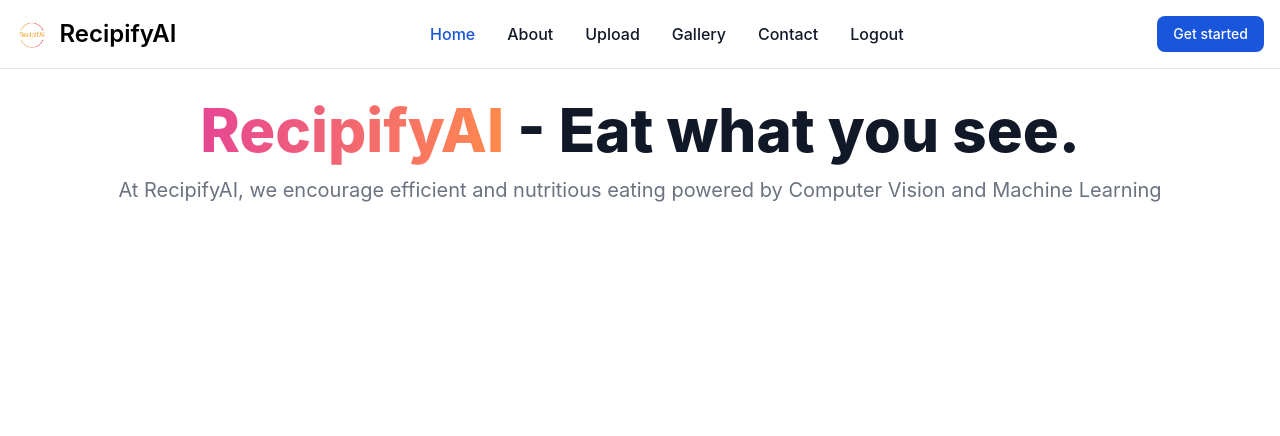
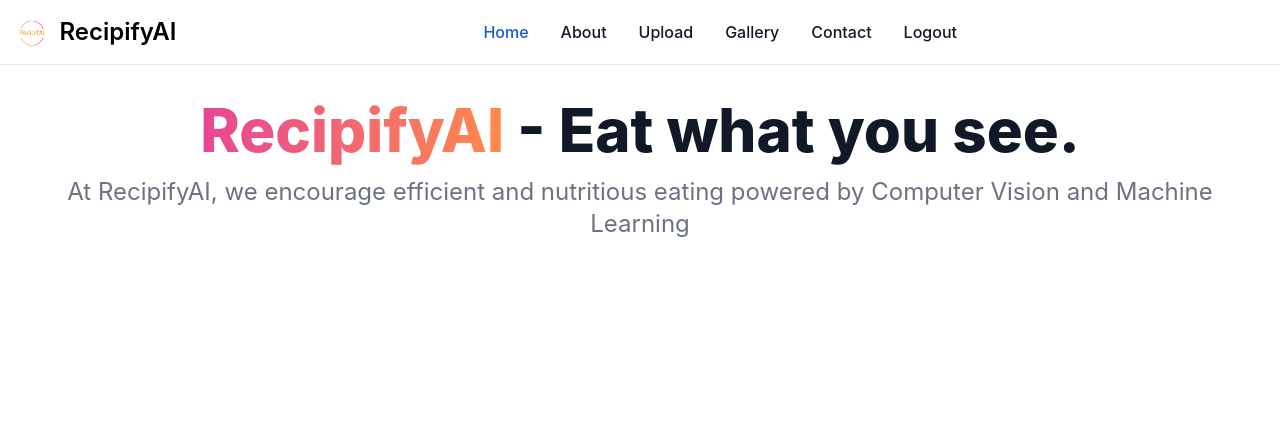
Before and after one commit to vxshxk/recipify, a Django app: page / in a window 1280 px wide. Shown: the top 436 px of the page. After the commit the page ends 237 px from the top, so only its background shows below. Run offline with Django 4.2, Linux system fonts and the light colour scheme; the visitor is signed in with stand-in values (Sample User, id 1); some libraries are stand-ins or nearby versions.

Commit message:
styling of index.html

```diff
--- a/recipify/recipify/templates/index.html
+++ b/recipify/recipify/templates/index.html
@@ -21,12 +21,15 @@
                     <span class="self-center text-2xl font-semibold whitespace-nowrap dark:text-white">RecipifyAI</span>
                 </a>
                 <div class="flex md:order-2 space-x-3 md:space-x-0 rtl:space-x-reverse">
-                <a href="{% url 'image_upload' %}"><button type="button" id="get-started-btn" class="text-white bg-blue-700 hover:bg-blue-800 focus:ring-4 focus:outline-none focus:ring-blue-300 font-medium rounded-lg text-sm px-4 py-2 text-center dark:bg-blue-600 dark:hover:bg-blue-700 dark:focus:ring-blue-800">Get started</button></a>
+                    <button id="menu-button" type="button" class="inline-flex items-center p-2 ml-1 text-sm text-gray-500 rounded-lg md:hidden hover:bg-gray-100 focus:outline-none focus:ring-2 focus:ring-gray-200 dark:text-gray-400 dark:hover:bg-gray-700 dark:focus:ring-gray-600">
+                        <span class="sr-only">Open main menu</span>
+                        <svg class="w-6 h-6" aria-hidden="true" fill="currentColor" viewBox="0 0 20 20" xmlns="http://www.w3.org/2000/svg">
+                            <path fill-rule="evenodd" d="M3 5a1 1 0 011-1h12a1 1 0 110 2H4a1 1 0 01-1-1zM3 10a1 1 0 011-1h12a1 1 0 110 2H4a1 1 0 01-1-1zM4 15a1 1 0 100-2h12a1 1 0 100 2H4z" clip-rule="evenodd"></path>
+                        </svg>
                     </button>
                 </div>
                 <div class="items-center justify-between hidden w-full md:flex md:w-auto md:order-1" id="navbar-sticky">
                     <ul class="flex flex-col p-4 md:p-0 mt-4 font-medium border border-gray-100 rounded-lg bg-gray-50 md:space-x-8 rtl:space-x-reverse md:flex-row md:mt-0 md:border-0 md:bg-white dark:bg-gray-800 md:dark:bg-gray-900 dark:border-gray-700">
-
                         <li>
                             <a href="#" class="block py-2 px-3 text-white bg-blue-700 rounded md:bg-transparent md:text-blue-700 md:p-0 md:dark:text-blue-500" aria-current="page">Home</a>
                         </li>
@@ -56,12 +59,53 @@
             </div>
         </nav>
     </div>
-    <div class="heading">
-        <h1 class="mb-4 text-3xl font-extrabold text-gray-900 dark:text-white md:text-5xl lg:text-6xl">
+
+    <!-- Sidebar -->
+
+    <div id="sidebar" class="fixed top-0 left-0 w-64 h-full bg-gray-800 text-white transform -translate-x-full transition-transform duration-300 ease-in-out z-30">
+        <button id="close-sidebar" class="absolute top-4 right-4 text-white">
+            <svg class="w-4 h-4" fill="none" stroke="currentColor" viewBox="0 0 24 24" xmlns="http://www.w3.org/2000/svg">
+                <path stroke-linecap="round" stroke-linejoin="round" stroke-width="2" d="M6 18L18 6M6 6l12 12"></path>
+            </svg>
+        </button>
+        <ul class="flex flex-col p-4 mt-4 space-y-2 font-medium border border-gray-700 rounded-lg bg-gray-800">
+            <li>
+                <a href="#" class="block py-2 px-3 text-white bg-blue-700 rounded md:bg-transparent md:text-blue-700" aria-current="page">Home</a>
+            </li>
+            <li>
+                <a href="#" class="block py-2 px-3 text-white rounded hover:bg-gray-700">About</a>
+            </li>
+            <li>
+                <a href="{% url 'image_upload' %}" class="block py-2 px-3 text-white rounded hover:bg-gray-700">Upload</a>
+            </li>
+            <li>
+                <a href="{% url 'gallery' %}" class="block py-2 px-3 text-white rounded hover:bg-gray-700">Gallery</a>
+            </li>
+            <li>
+                <a href="#" class="block py-2 px-3 text-white rounded hover:bg-gray-700">Contact</a>
+            </li>
+            {% if request.user.is_authenticated %}
+            <li>
+                <a href="{% url 'logout' %}" class="block py-2 px-3 text-white rounded hover:bg-gray-700">Logout</a>
+            </li>
+            {% else %}
+            <li>
+                <a href="{% url 'login' %}" class="block py-2 px-3 text-white rounded hover:bg-gray-700">Login</a>
+            </li>
+            {% endif %}
+        </ul>
+    </div>
+
+    <div class="heading mt-24 text-center px-4">
+        <h1 class="mb-4 text-2xl font-extrabold text-gray-900 dark:text-white sm:text-3xl md:text-4xl lg:text-6xl">
             <span class="text-transparent bg-clip-text bg-gradient-to-r from-pink-500 to-orange-400">RecipifyAI</span> - Eat what you see.
         </h1>
-        <p class="text-lg font-normal text-gray-500 lg:text-xl dark:text-gray-400">At RecipifyAI, we encourage efficient and nutritious eating powered by Computer Vision and Machine Learning</p>
+        <p class="text-base font-normal text-gray-500 sm:text-lg md:text-xl lg:text-2xl dark:text-gray-400">
+            At RecipifyAI, we encourage efficient and nutritious eating powered by Computer Vision and Machine Learning
+        </p>
     </div>
+
+
     {% if messages %}
         <div id="messages">
             {% for message in messages %}
@@ -71,40 +115,6 @@
             {% endfor %}
         </div>
     {% endif %}
-    <div class="space"></div>
-
-
-    <!-- {% if recipe %}
-    <div class="recipe-section mt-8 flex justify-center">
-        <div class="max-w-md rounded overflow-hidden shadow-lg bg-white p-6">
-            <h2 class="text-2xl font-bold mb-4">{{ recipe_title }}</h2>
-            {% for recipe in recipe %}
-            <div class="mb-4">
-                <h3 class="text-xl font-semibold">{{ recipe.title }}</h3>
-                {% if recipe.yields %}
-                <p><strong>Yields:</strong> {{ recipe.yields }}</p>
-                {% endif %}
-                {% if recipe.prep_time %}
-                <p><strong>Prep Time:</strong> {{ recipe.prep_time }}</p>
-                {% endif %}
-                <h4 class="text-lg font-semibold">Ingredients:</h4>
-                <ul class="list-disc list-inside mb-4">
-                    {% for ingredient in recipe.ingredients %}
-                    <li>{{ ingredient }}</li>
-                    {% endfor %}
-                </ul>
-                <h4 class="text-lg font-semibold">Instructions:</h4>
-                <ol class="list-decimal list-inside mb-4">
-                    {% for instruction in recipe.instructions %}
-                    <li>{{ instruction }}</li>
-                    {% endfor %}
-                </ol>
-            </div>
-            {% endfor %}
-        </div>
-    </div>
-    {% endif %} -->
-
     <!-- Any error/success messages -->
     {% if messages %}
         {% for message in messages %}
@@ -122,6 +132,18 @@
     <!-- Any necessary JS -->
     {% block script %}
     <script>
+
+const menuButton = document.getElementById('menu-button');
+        const sidebar = document.getElementById('sidebar');
+        const closeSidebarButton = document.getElementById('close-sidebar');
+
+        menuButton.addEventListener('click', () => {
+            sidebar.classList.toggle('-translate-x-full');
+        });
+
+        closeSidebarButton.addEventListener('click', () => {
+            sidebar.classList.toggle('-translate-x-full');
+        });
         $(document).ready(function() {
             // Convert django messages to toastr notifications
             $('#messages .alert').each(function() {
```
Also changed, not shown: recipify/media/zucchini-125-_jpg.rf.fd6d80518d937998b00f1b0652877cb0.jpg (deleted), recipify/static/img/BackGround.jpeg (added). Lines whose indentation alone changed are shown as unchanged.
